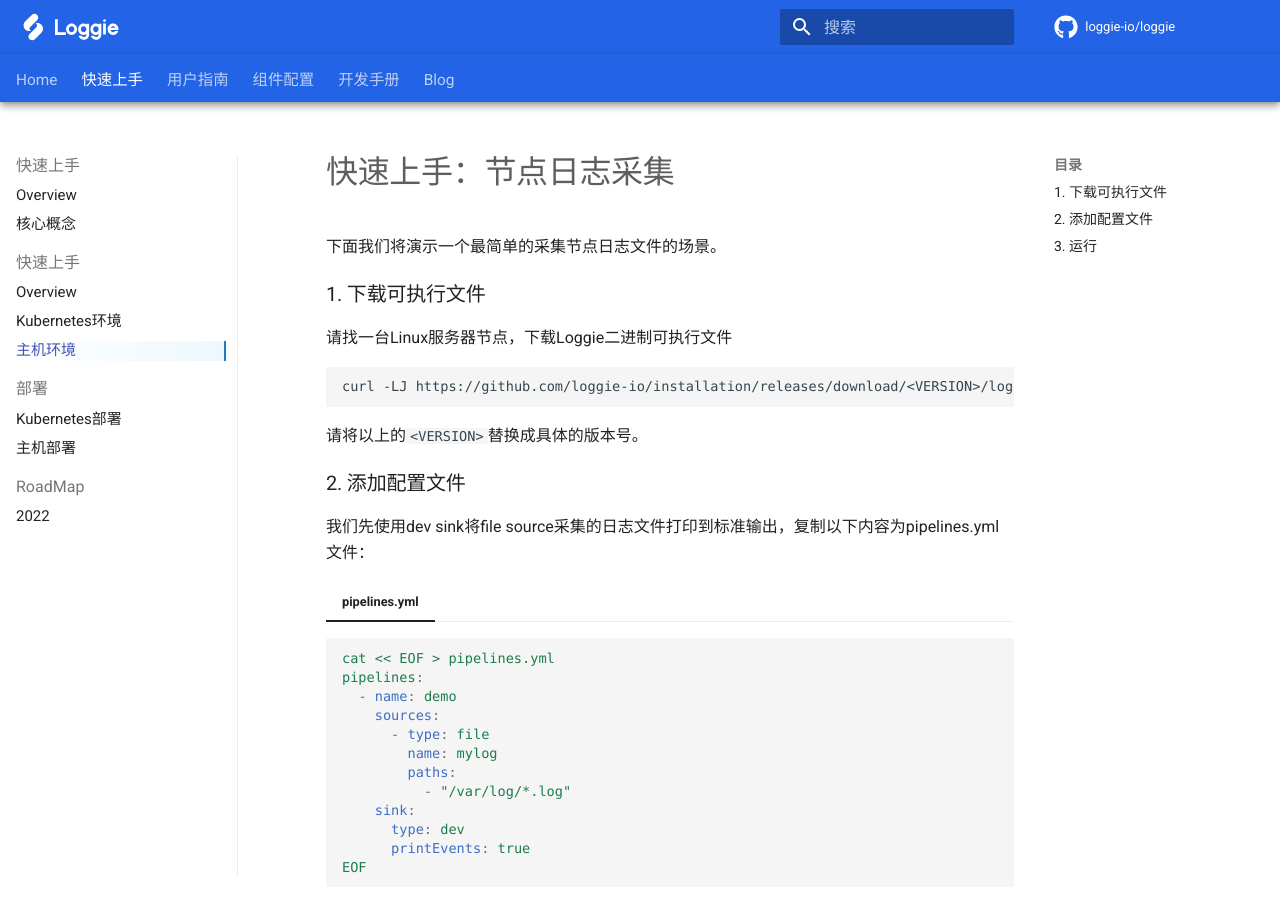
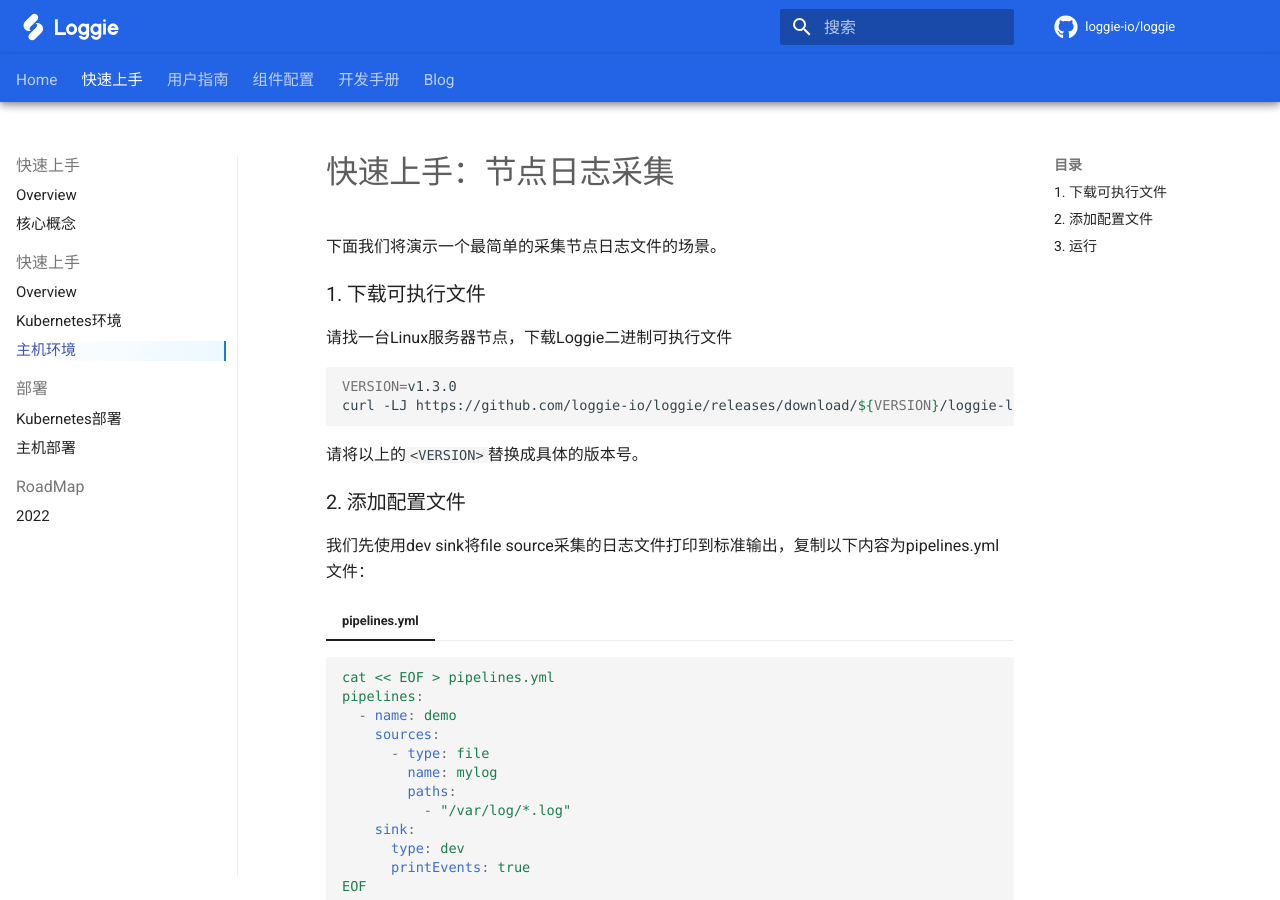
Before and after one commit to loggie-io/docs, an MkDocs documentation site: the page built from docs/getting-started/quick-start/node.md, in a window 1280 px wide and 900 px high. Built offline with MkDocs 1.6.1 and Material for MkDocs 9.7.7, drawn with Linux system fonts in a browser that asks for light colours; some web fonts are replaced; comment, search, counter and statistics services are not loaded.

Commit message:
Update node.md (#107)

````diff
--- a/docs/getting-started/quick-start/node.md
+++ b/docs/getting-started/quick-start/node.md
@@ -5,7 +5,8 @@
 ### 1. 下载可执行文件
 请找一台Linux服务器节点，下载Loggie二进制可执行文件
 ```shell
-curl -LJ https://github.com/loggie-io/installation/releases/download/<VERSION>/loggie-linux-amd64 -o loggie
+VERSION=v1.3.0
+curl -LJ https://github.com/loggie-io/loggie/releases/download/${VERSION}/loggie-linux-amd64 -o loggie
 ```
 
 请将以上的`<VERSION>`替换成具体的版本号。
````
